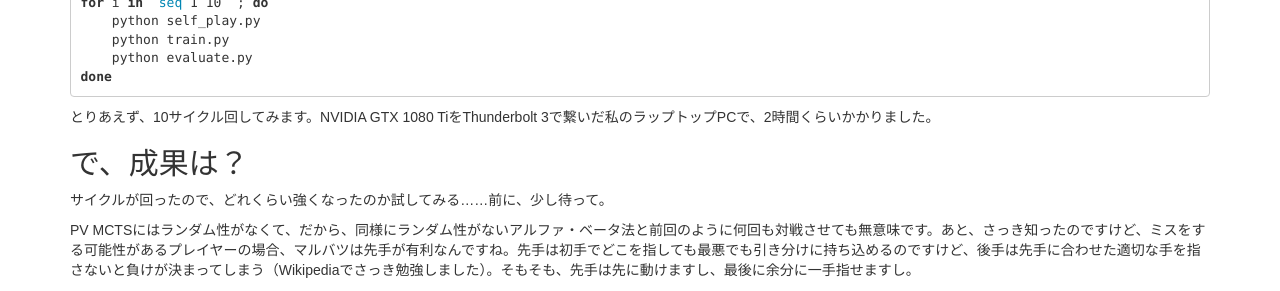
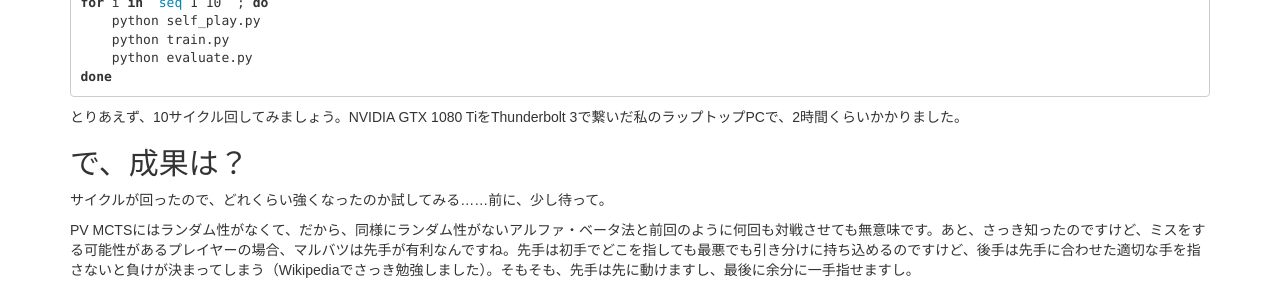
Before and after one commit to tail-island/tail-island.github.io, a Jekyll site: the page built from _posts/2018-06-20-alpha-zero.md, in a window 1280 px wide and 900 px high, scrolled down 9769 px. Shown: the part 151-442 px from the top of the window. Built offline with Jekyll 4.4.1, drawn with Linux system fonts in a browser that asks for light colours.

Commit message:
alpha zero is added.

```diff
--- a/_posts/2018-06-20-alpha-zero.md
+++ b/_posts/2018-06-20-alpha-zero.md
@@ -479,7 +479,7 @@ for i in `seq 1 10` ; do
 done
 ~~~
 
-とりあえず、10サイクル回してみます。NVIDIA GTX 1080 TiをThunderbolt 3で繋いだ私のラップトップPCで、2時間くらいかかりました。
+とりあえず、10サイクル回してみましょう。NVIDIA GTX 1080 TiをThunderbolt 3で繋いだ私のラップトップPCで、2時間くらいかかりました。
 
 ## で、成果は？
 
```
Also changed, not shown: 1 other file.
